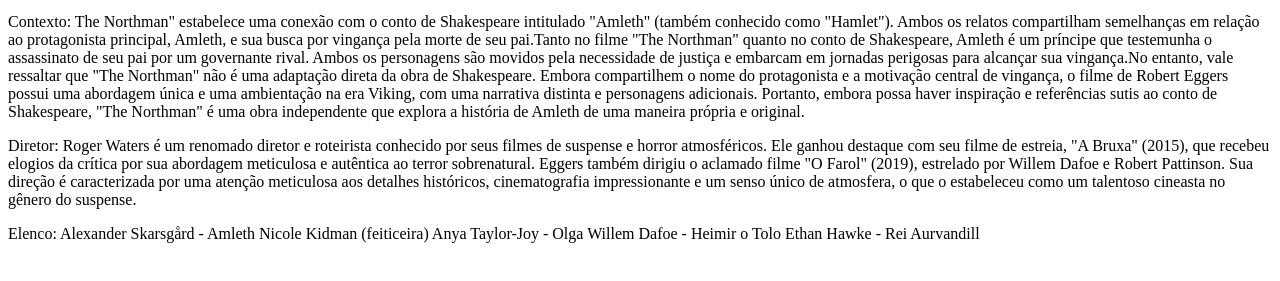
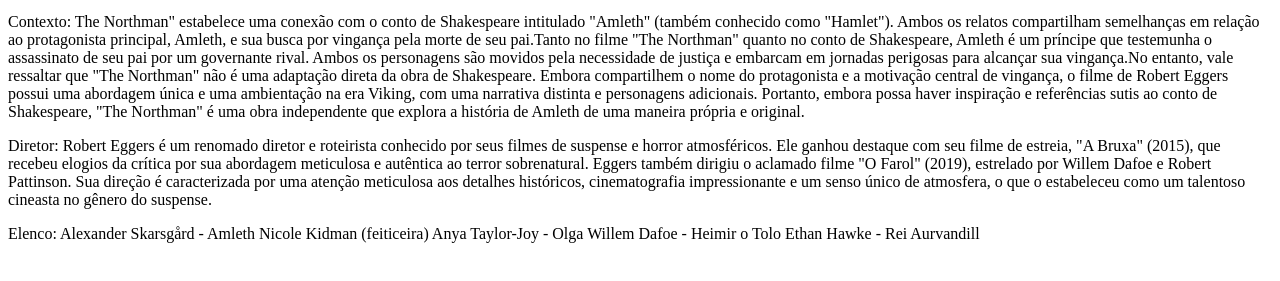
Before and after one commit to pedropac2k/AtividadeCapGit, a plain HTML site: page index.html in a window 1280 px wide. Shown: the part 123-404 px from the top of the page. Drawn offline with Linux system fonts and the light colour scheme.

Commit message:
Corrigindo o nome do diretor que estava errado no tópico Diretor

```diff
--- a/index.html
+++ b/index.html
@@ -23,7 +23,7 @@
 </p>
 
 <p>
-    Diretor: Roger Waters é um renomado diretor e roteirista conhecido por seus filmes de suspense e horror
+    Diretor: Robert Eggers é um renomado diretor e roteirista conhecido por seus filmes de suspense e horror
  atmosféricos. Ele ganhou destaque com seu filme de estreia, "A Bruxa" (2015), que recebeu elogios da crítica
  por sua abordagem meticulosa e autêntica ao terror sobrenatural. Eggers também dirigiu o aclamado filme
  "O Farol" (2019), estrelado por Willem Dafoe e Robert Pattinson. Sua direção é caracterizada por uma atenção
```
